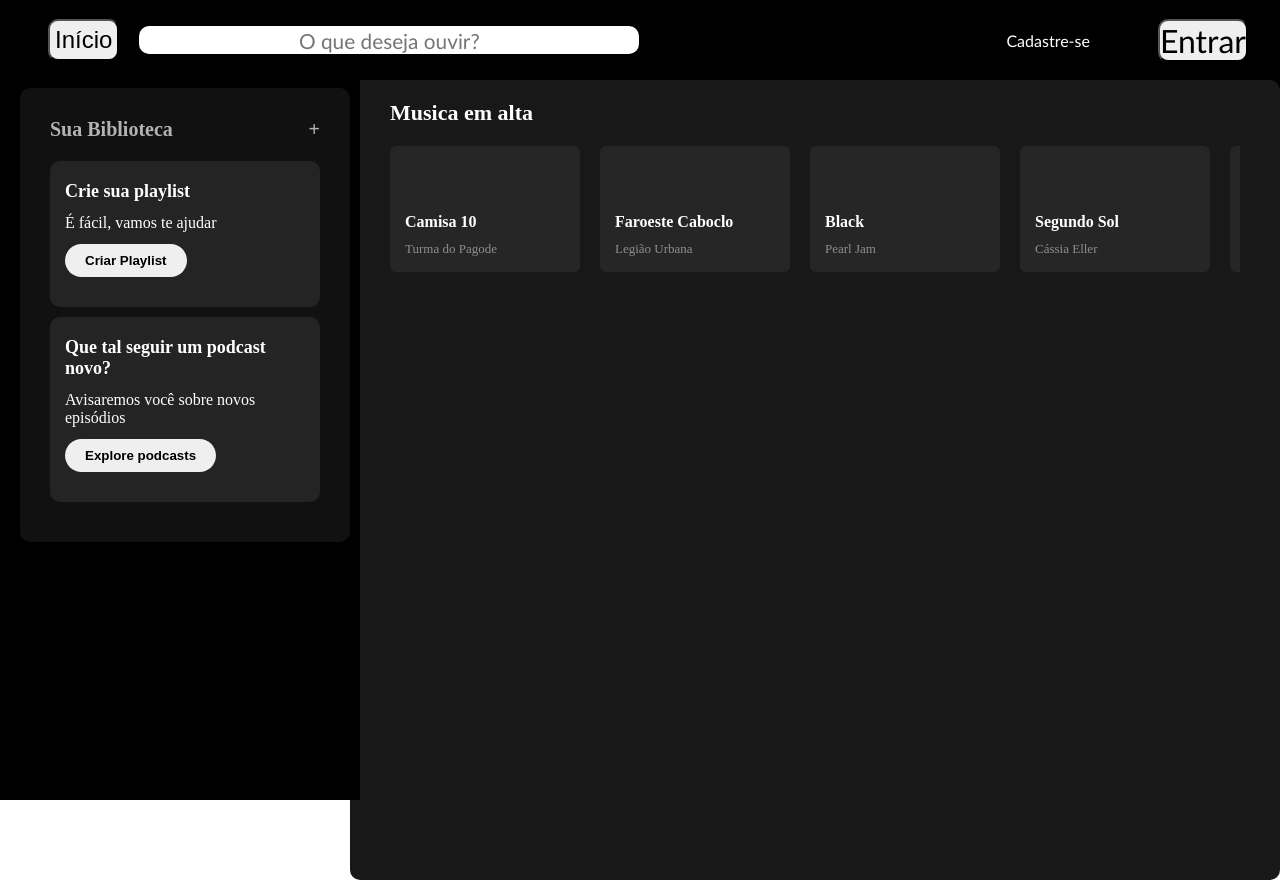
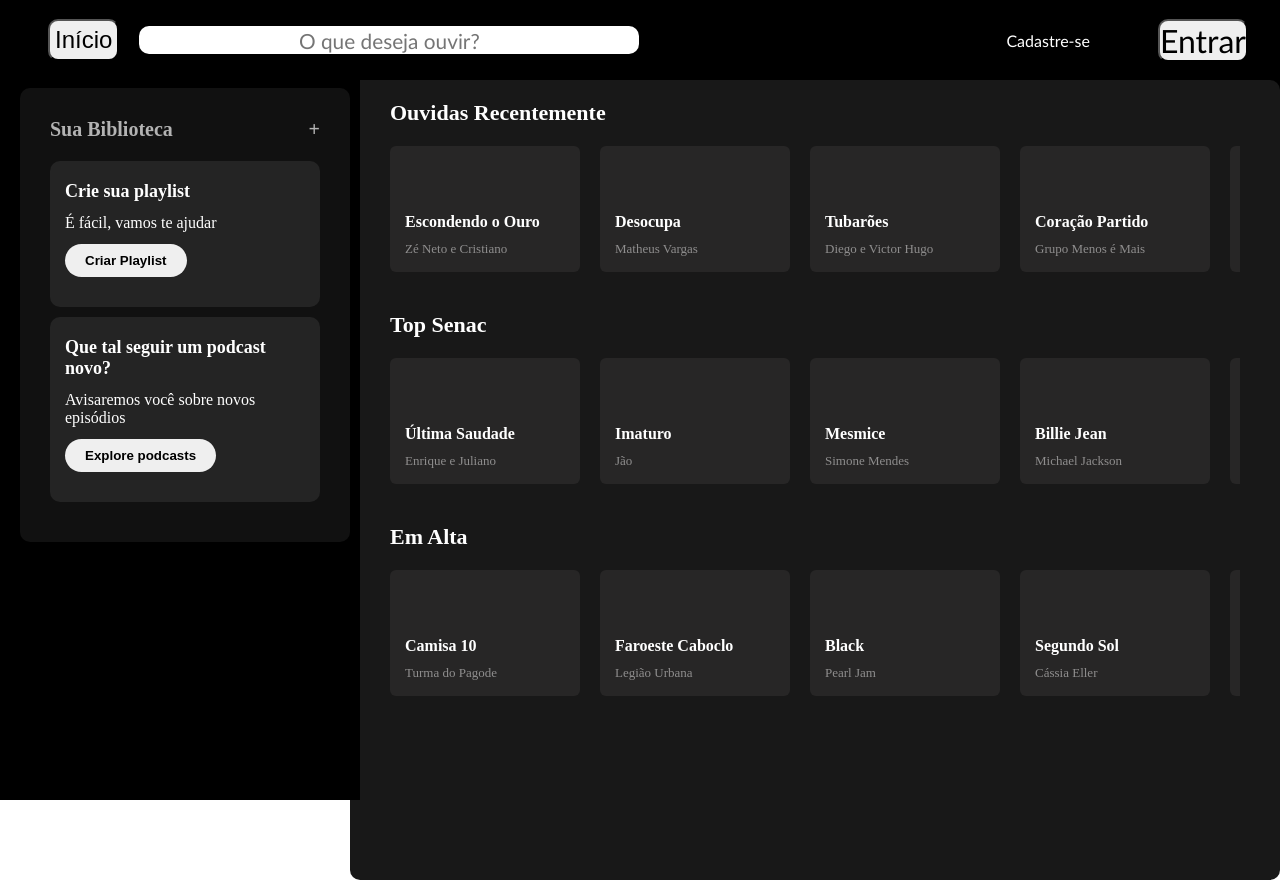
Before and after one commit to SamuelHansen1107/spotifei-frontend-senac, an Angular app: page /home in a window 1280 px wide. Built offline with nearby package versions, Linux system fonts and the light colour scheme.

Commit message:
Ajustes na home

```diff
--- a/src/app/components/cadastro/cadastro.component.html
+++ b/src/app/components/cadastro/cadastro.component.html
@@ -8,7 +8,7 @@
         <input type="password" placeholder="Senha" />
         <input type="password" placeholder="Confirme sua senha" />
 
-        <button type="submit">Cadastrar</button>
+        <button type="submit" routerLink="/home">Cadastrar</button>
 
       </form>
   </div>
--- a/src/app/components/cadastro/cadastro.component.ts
+++ b/src/app/components/cadastro/cadastro.component.ts
@@ -1,9 +1,10 @@
 import { Component } from '@angular/core';
+import { RouterLink } from '@angular/router';
 
 @Component({
   selector: 'app-cadastro',
   standalone: true,
-  imports: [],
+  imports: [RouterLink],
   templateUrl: './cadastro.component.html',
   styleUrl: './cadastro.component.css'
 })
--- a/src/app/components/home/card-musica/card-musica.component.ts
+++ b/src/app/components/home/card-musica/card-musica.component.ts
@@ -15,5 +15,5 @@
   {
     titulo: "",
     artista: "",
-  }
+  };
 }
--- a/src/app/components/home/home.component.html
+++ b/src/app/components/home/home.component.html
@@ -49,9 +49,25 @@
     </aside>
     <main>
         <div class="spotify-playlist">
-            <h2>Musica em alta</h2>
+            <h2>Ouvidas Recentemente</h2>
             <div class="card">
-                <div *ngFor="let musica of musicas">
+                <div *ngFor="let musica of musicasOuvidasRecentemente">
+                    <app-card-musica [musica]="musica"></app-card-musica>
+                </div>
+            </div>
+        </div>
+        <div class="spotify-playlist">
+            <h2>Top Senac</h2>
+            <div class="card">
+                <div *ngFor="let musica of musicasTopSenac">
+                    <app-card-musica [musica]="musica"></app-card-musica>
+                </div>
+            </div>
+        </div>
+        <div class="spotify-playlist">
+            <h2>Em Alta</h2>
+            <div class="card">
+                <div *ngFor="let musica of musicasEmAlta">
                     <app-card-musica [musica]="musica"></app-card-musica>
                 </div>
             </div>
--- a/src/app/components/home/home.component.ts
+++ b/src/app/components/home/home.component.ts
@@ -13,7 +13,7 @@
 })
 export class HomeComponent
 {
-  musicas : Musica[] =
+  musicasEmAlta : Musica[] =
   [
     {
       titulo: "Camisa 10",
@@ -36,4 +36,50 @@
       artista: "Caetano Veloso",
     },
   ];
+  musicasTopSenac : Musica[] =
+  [
+    {
+      titulo: "Última Saudade",
+      artista: "Enrique e Juliano",
+    },
+    {
+      titulo: "Imaturo",
+      artista: "Jão",
+    },
+    {
+      titulo: "Mesmice",
+      artista: "Simone Mendes",
+    },
+    {
+      titulo: "Billie Jean",
+      artista: "Michael Jackson",
+    },
+    {
+      titulo: "Quarto 67",
+      artista: "Guilherme e Benuto",
+    },
+  ];
+  musicasOuvidasRecentemente : Musica[] =
+  [
+    {
+      titulo: "Escondendo o Ouro",
+      artista: "Zé Neto e Cristiano",
+    },
+    {
+      titulo: "Desocupa",
+      artista: "Matheus Vargas",
+    },
+    {
+      titulo: "Tubarões",
+      artista: "Diego e Victor Hugo",
+    },
+    {
+      titulo: "Coração Partido",
+      artista: "Grupo Menos é Mais",
+    },
+    {
+      titulo: "Baqueado",
+      artista: "Panda, Ícaro e Gilmar",
+    },
+  ]
 }
```
